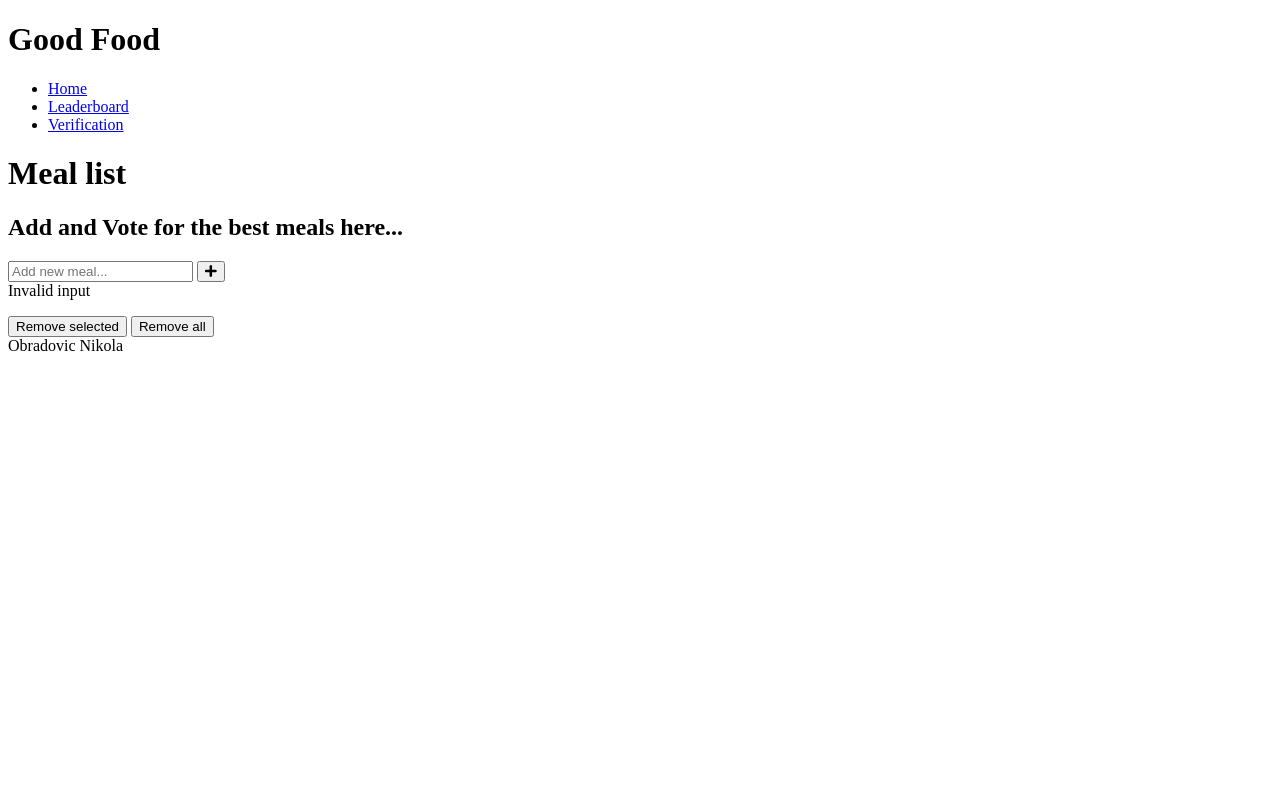
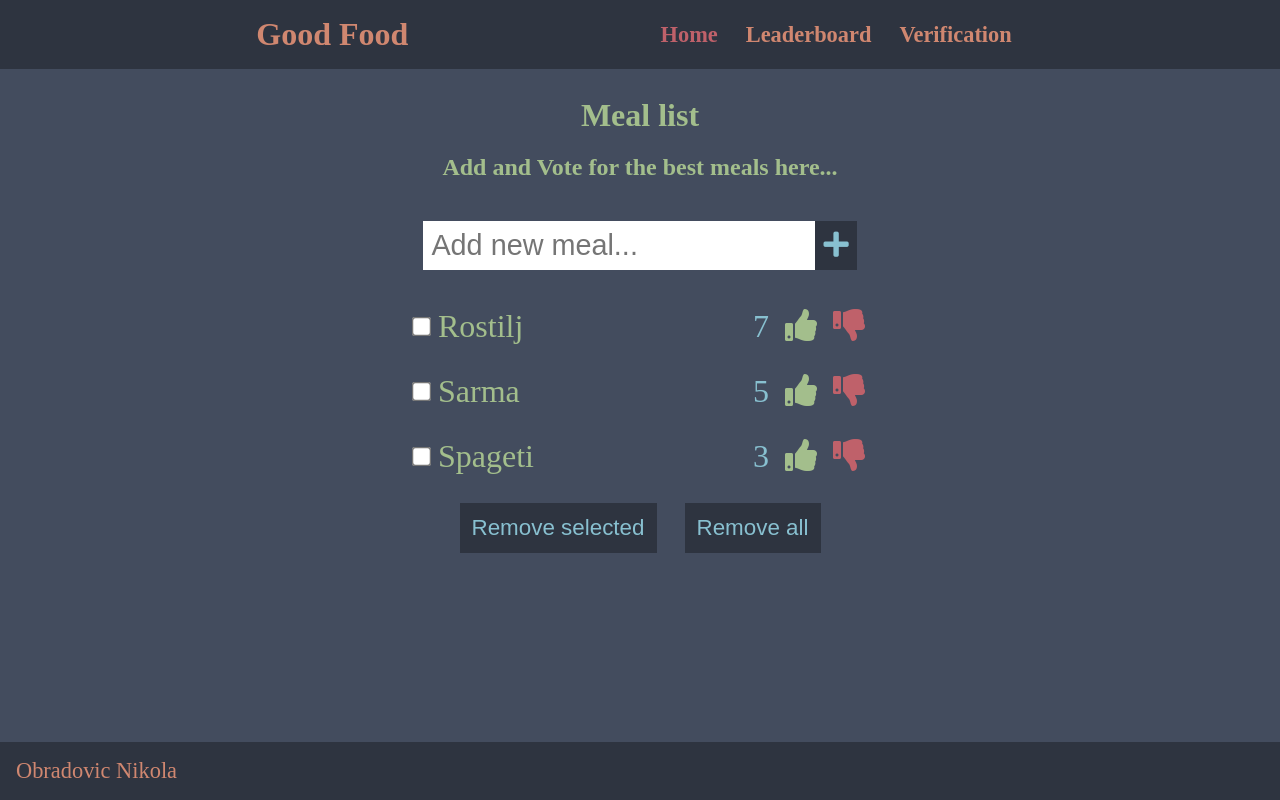
Before and after one commit to ObradovicNikola/javascript-good-food, a plain HTML site: page index.html in a window 1280 px wide. Drawn offline with Linux system fonts and the light colour scheme; the site is published under a folder, as on GitHub Pages, so addresses that start at the root find nothing.

Commit message:
fixed file paths

```diff
--- a/index.html
+++ b/index.html
@@ -8,8 +8,8 @@
       rel="stylesheet"
       href="https://cdnjs.cloudflare.com/ajax/libs/font-awesome/5.12.0-2/css/all.min.css"
     />
-    <link rel="stylesheet" href="/styles/global.css" />
-    <link rel="stylesheet" href="/styles/index.css" />
+    <link rel="stylesheet" href="styles/global.css" />
+    <link rel="stylesheet" href="styles/index.css" />
   </head>
   <body>
     <div class="main">
@@ -50,6 +50,6 @@
       Obradovic Nikola
     </footer>
 
-    <script src="/scripts/index.js"></script>
+    <script src="scripts/index.js"></script>
   </body>
 </html>
```
Also changed, not shown: leaderboard.html (+3 -3 lines), verification.html (+3 -3 lines).
